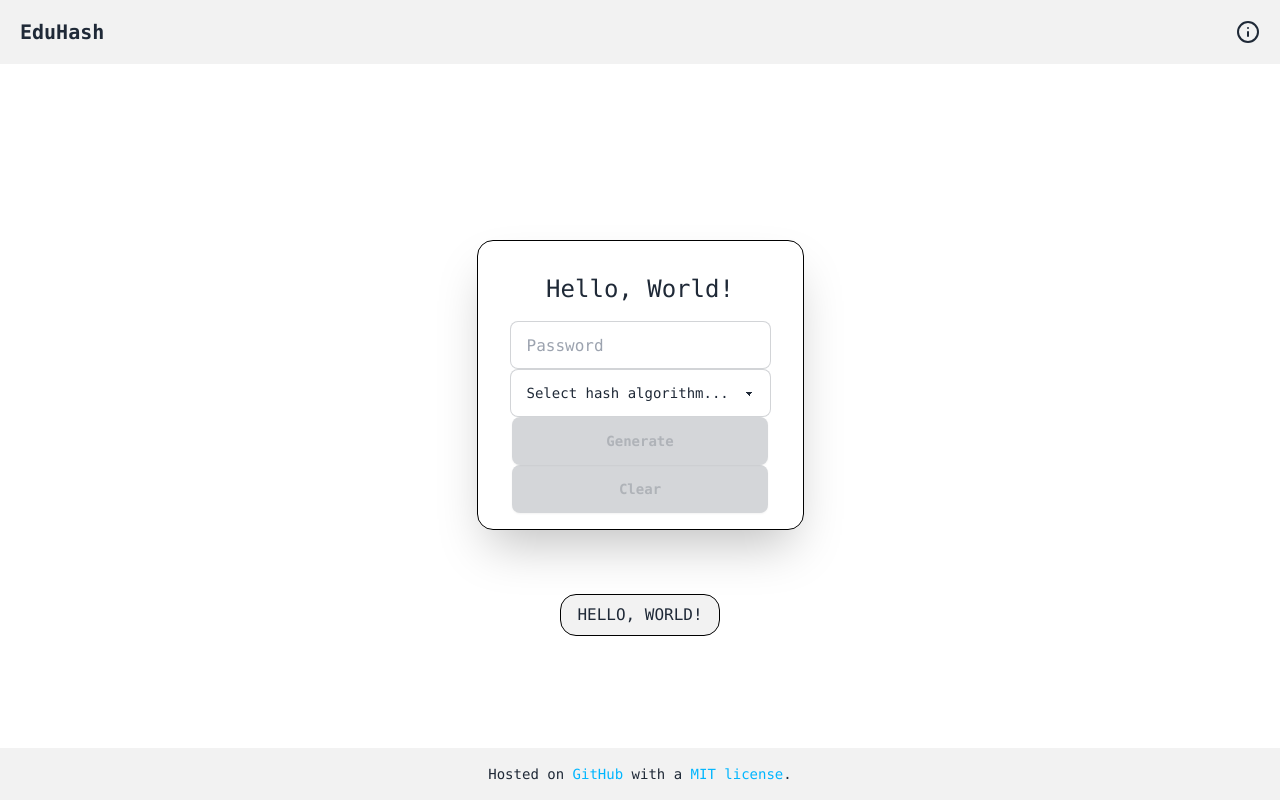
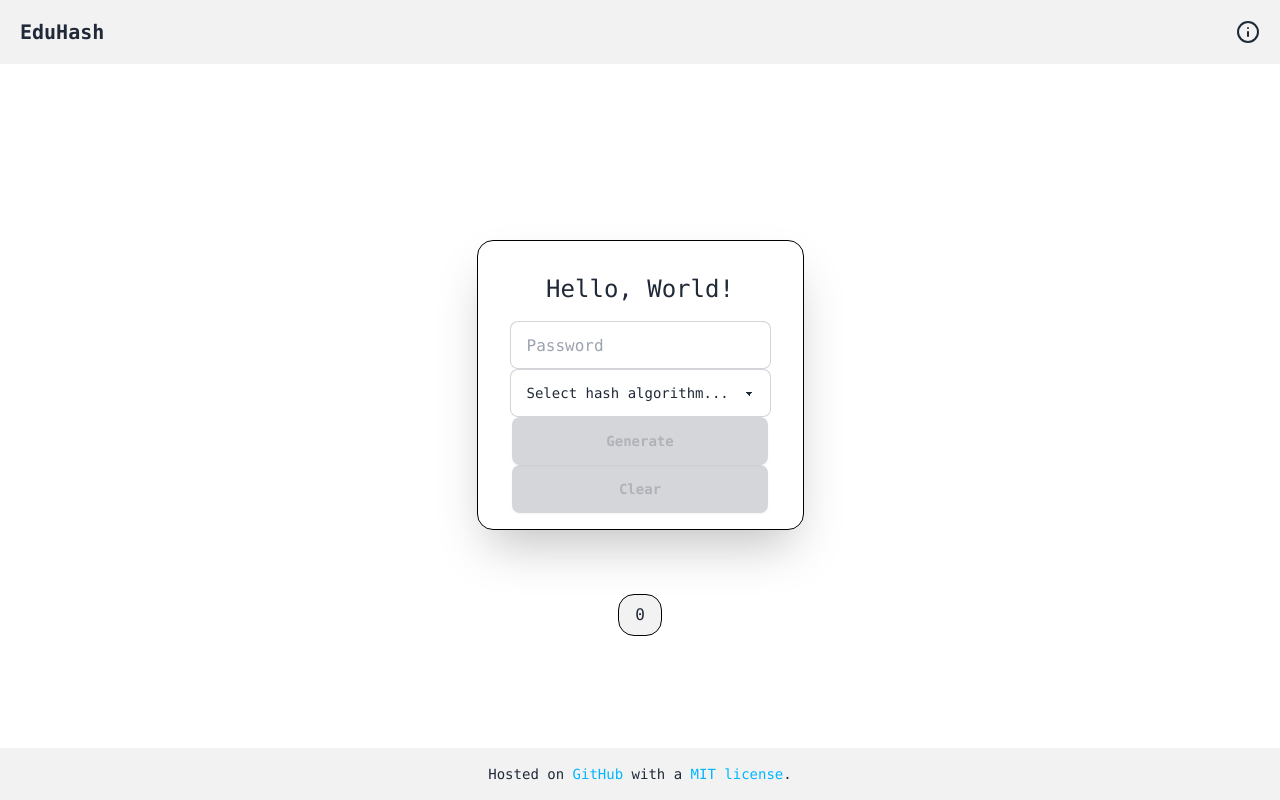
Before and after one commit to vanfossen/eduhash, a Vue app: page / in a window 1280 px wide. Built offline with nearby package versions, Linux system fonts and the light colour scheme.

Commit message:
counter works on generate button, hashing not functional

```diff
--- a/src/App.vue
+++ b/src/App.vue
@@ -11,15 +11,23 @@ import NewCrypto from "./components/NewCrypto.vue";
 
 // TODO - variables
 const loading = ref<boolean>(false);
+const hashValue = ref<number>(0);
 </script>
 
 <template>
   <Navbar />
 
   <div class="flex grow flex-col items-center justify-center font-mono">
-    <NewInput :loading="loading" @update:loading="loading = $event" />
+    <NewInput
+      @update:loading="loading = $event"
+      @update:hashValue="hashValue = $event"
+    />
 
-    <NewCrypto :loading="loading" @update:loading="loading = $event" />
+    <NewCrypto
+      :loading="loading"
+      @update:loading="loading = $event"
+      :hashValue="hashValue"
+    />
   </div>
 
   <Footer />
--- a/src/components/NewCrypto.vue
+++ b/src/components/NewCrypto.vue
@@ -3,6 +3,7 @@
 // props
 const props = defineProps<{
   loading: boolean;
+  hashValue: number;
 }>();
 </script>
 
@@ -12,7 +13,7 @@ const props = defineProps<{
   >
     <span v-if="props.loading" class="loading loading-bars loading-lg"></span>
 
-    <span v-else>HELLO, WORLD!</span>
+    <span v-else>{{ props.hashValue }}</span>
   </div>
 </template>
 
--- a/src/components/NewInput.vue
+++ b/src/components/NewInput.vue
@@ -7,12 +7,15 @@ import { hashAlgorithms } from "../data/hashAlgorithms.ts";
 // emits
 const emit = defineEmits<{
   (e: "update:loading", value: boolean): void;
+  (e: "update:hashValue", value: number): void;
 }>();
 
 // variables
 const password = ref<string>("");
 const hash = ref<string>("");
 const error = ref<string>("");
+
+let numCount: number = 0;
 
 // function to check validity of user input
 const validateInput = (): undefined => {
@@ -43,6 +46,9 @@ const handleGenerate = () => {
 
   (async () => {
     await new Promise((resolve) => setTimeout(resolve, 1000));
+
+    numCount++;
+    emit("update:hashValue", numCount);
 
     emit("update:loading", false);
   })();
```
